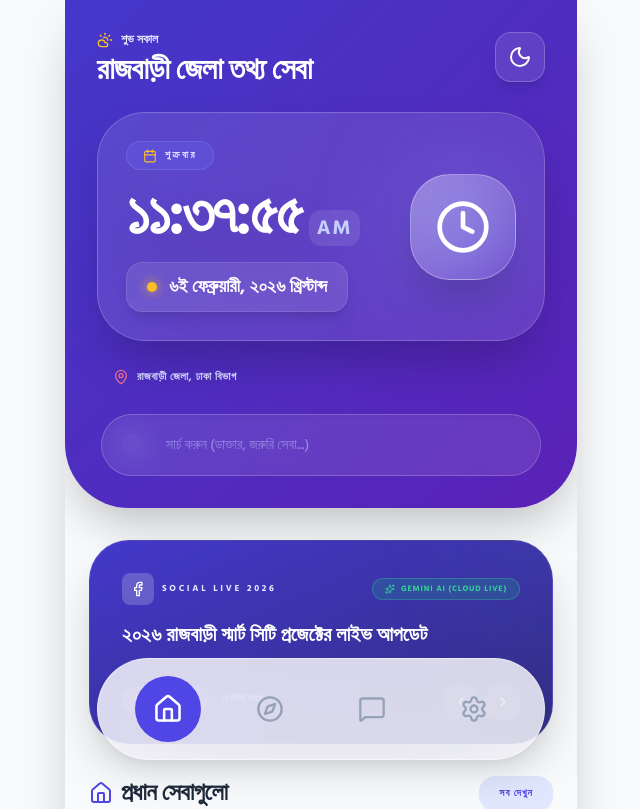
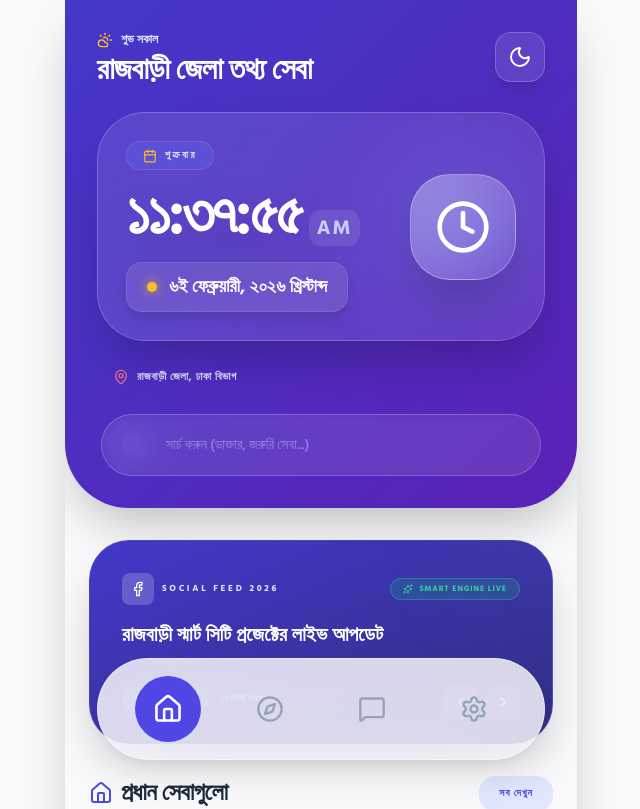
Before and after one commit to setu102/main-apss, a React (Vite) app: page / in a window 1280 px wide. Shown: the top 809 px of the page, without its empty margins (319-959 px from the left). Built offline with nearby package versions, Linux system fonts and the light colour scheme.

Commit message:
Update NewsSlider.tsx

```diff
--- a/components/NewsSlider.tsx
+++ b/components/NewsSlider.tsx
@@ -18,10 +18,9 @@ const NewsSlider: React.FC = () => {
   const fetchNews = async () => {
     setLoading(true);
     try {
-      // Prompt targeting 2026 and Facebook/Social media
       const response = await db.callAI({
-        contents: "বর্তমানে ২০২৬ সাল। রাজবাড়ী জেলার বিভিন্ন ফেসবুক গ্রুপ ও নিউজ পেজ থেকে আজকের সর্বশেষ ৫টি গুরুত্বপূর্ণ খবরের হেডলাইন বের করুন। ফিল্ড: title, source, time। পুরনো ২০২৪-এর কোনো তথ্য দেবেন না।",
-        systemInstruction: "আপনি একজন ২০২৬ সালের সোশ্যাল মিডিয়া রিপোর্টার। ফেসবুক পোস্ট ও গুগল সার্চ ব্যবহার করে রাজবাড়ীর লাইভ আপডেট দিন। কেবল JSON ফরম্যাটে উত্তর দিন।",
+        contents: "রাজবাড়ী জেলার বিভিন্ন ফেসবুক গ্রুপ ও নিউজ পেজ থেকে আজকের সর্বশেষ ৫টি গুরুত্বপূর্ণ খবরের হেডলাইন বের করুন। ফিল্ড: title, source, time।",
+        systemInstruction: "আপনি একজন সোশ্যাল মিডিয়া রিপোর্টার। কেবল JSON ফরম্যাটে উত্তর দিন।",
         useSearch: true
       });
 
@@ -33,7 +32,7 @@ const NewsSlider: React.FC = () => {
       }
     } catch (e) {
       setNews([
-        { title: "২০২৬ রাজবাড়ী স্মার্ট সিটি প্রজেক্টের লাইভ আপডেট", source: "Facebook Feed", time: "১০ মিনিট আগে" },
+        { title: "রাজবাড়ী স্মার্ট সিটি প্রজেক্টের লাইভ আপডেট", source: "Facebook Feed", time: "১০ মিনিট আগে" },
         { title: "পদ্মা সেতু দিয়ে রাজবাড়ী টু ঢাকা ট্রেন চলাচলের নতুন শিডিউল", source: "Rail Group", time: "১ ঘণ্টা আগে" },
         { title: "রাজবাড়ী রেলওয়ে স্টেশনে নতুন ডিজিটাল ডিসপ্লে স্থাপন", source: "District News", time: "২ ঘণ্টা আগে" }
       ]);
@@ -63,7 +62,7 @@ const NewsSlider: React.FC = () => {
       <div className="mx-6 mb-8 bg-white dark:bg-slate-900 rounded-[2rem] p-6 h-32 flex items-center justify-center border border-slate-100 dark:border-slate-800 shadow-sm">
         <div className="flex flex-col items-center gap-2">
           <Loader2 className="w-6 h-6 text-indigo-600 animate-spin" />
-          <span className="text-[8px] font-black text-slate-400 uppercase tracking-widest">২০২৬ সোশ্যাল মিডিয়া আপডেট লোড হচ্ছে...</span>
+          <span className="text-[8px] font-black text-slate-400 uppercase tracking-widest">লাইভ নিউজ আপডেট লোড হচ্ছে...</span>
         </div>
       </div>
     );
@@ -78,10 +77,10 @@ const NewsSlider: React.FC = () => {
           <div className="bg-white/20 backdrop-blur-md p-2 rounded-lg text-white">
             <Facebook className="w-4 h-4" />
           </div>
-          <span className="text-[9px] font-black text-indigo-100 uppercase tracking-[0.3em]">Social Live 2026</span>
+          <span className="text-[9px] font-black text-indigo-100 uppercase tracking-[0.3em]">Social Feed 2026</span>
           <div className="ml-auto flex items-center gap-1.5 px-3 py-1 bg-emerald-500/20 text-emerald-400 rounded-full border border-emerald-400/30">
             <Sparkles className="w-2.5 h-2.5" />
-            <span className="text-[8px] font-black uppercase tracking-widest">Gemini AI (Cloud Live)</span>
+            <span className="text-[8px] font-black uppercase tracking-widest">Smart Engine Live</span>
           </div>
         </div>
 
```
